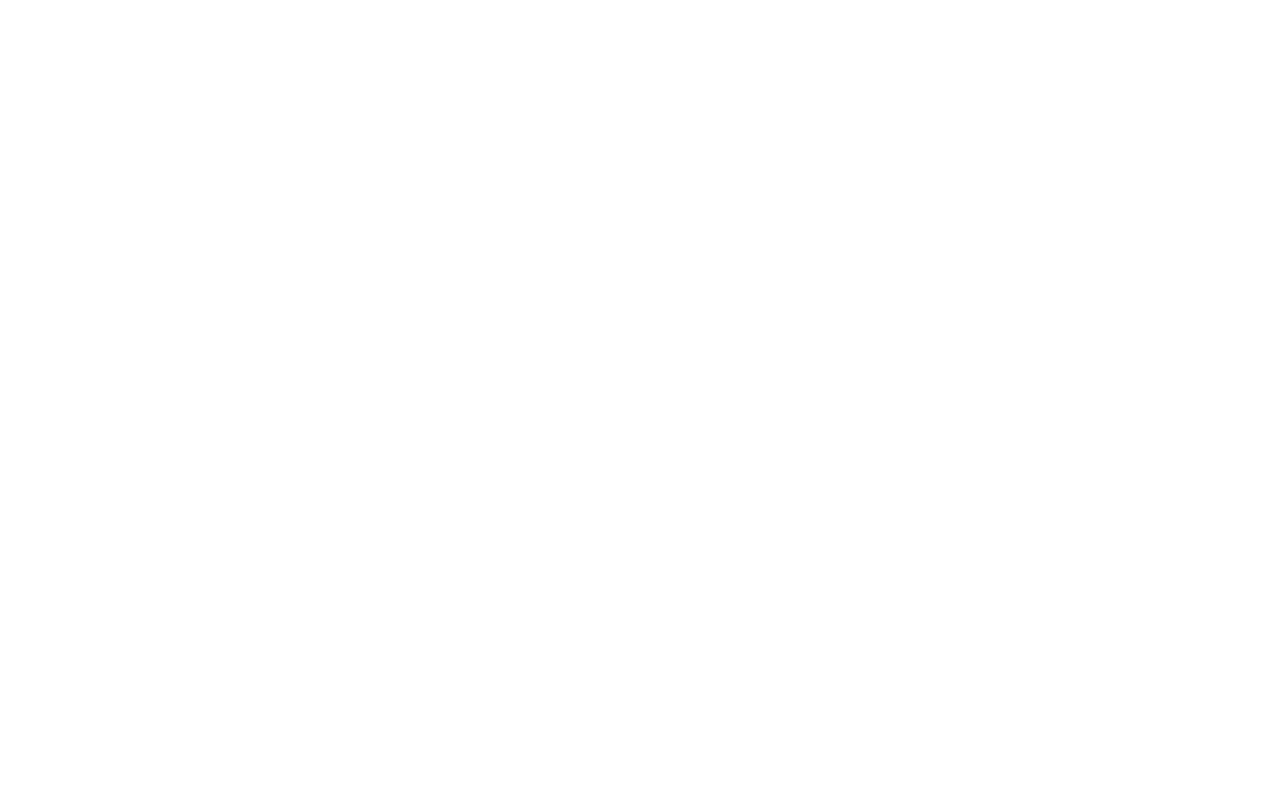
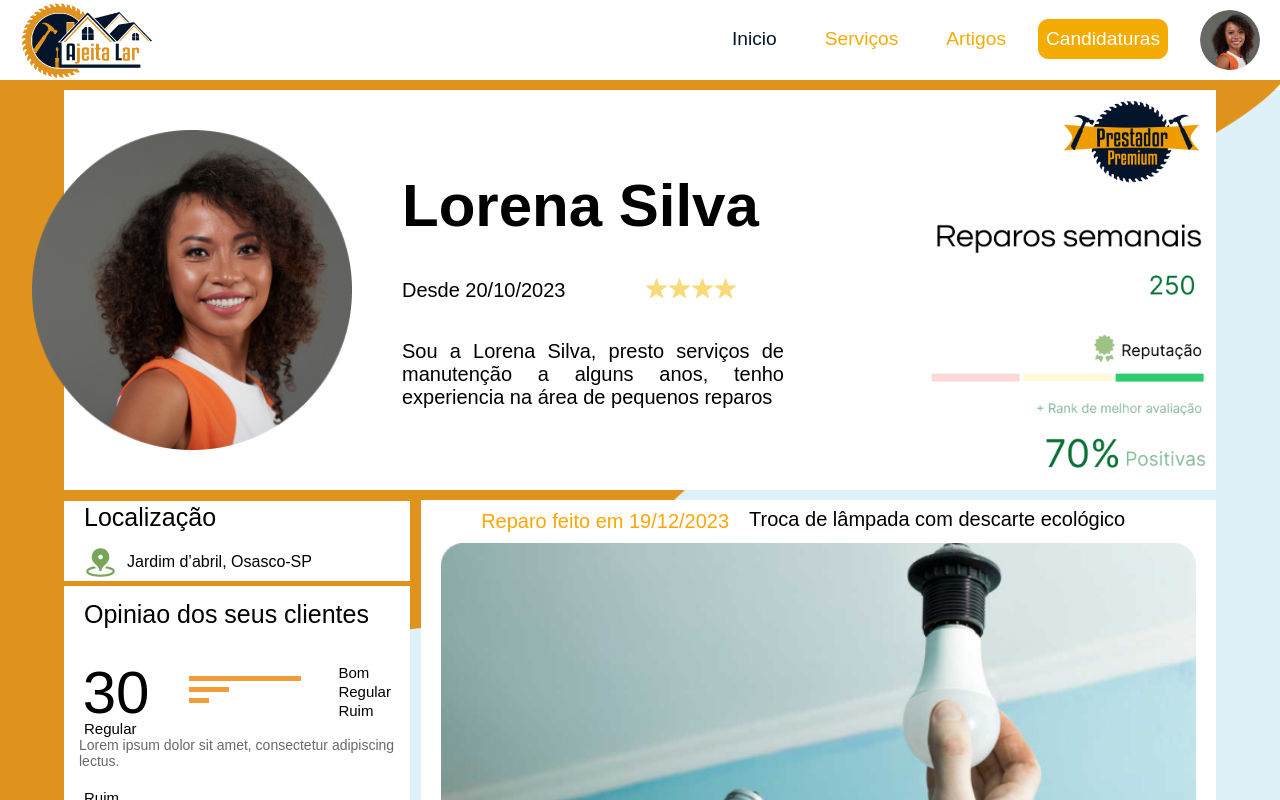
Before and after one commit to AjeitaLar/FrontAjeitaLar, a React (Create React App) app: page /PerfilPrestador in a window 1280 px wide. Before the commit this address had no page. Shown: the top 800 px of the page. Built offline with nearby package versions, Linux system fonts and the light colour scheme.

Commit message:
arrumando links

```diff
--- a/src/App.js
+++ b/src/App.js
@@ -13,6 +13,7 @@
         <Routes>
           <Route exact path='PerCliente' element={<PerfilCliente />} />
           <Route exact path='Feedcli' element={<Feedcli />} />
+          <Route exact path='PerfilPrestador' element={<PerfilPrestador />} />
           <Route exact path='/' element={<Index />} />
           <Route exact path='Servicos' element={<Servicos />} />
         </Routes>
--- a/src/componentes/ComponentesIndex/Header.js
+++ b/src/componentes/ComponentesIndex/Header.js
@@ -1,5 +1,6 @@
 import Logo from './img_home/logo.png'
 import Styles from './css/Header.module.css'
+import { Link } from "react-router-dom";
 
 function Header(){
     return(
@@ -18,12 +19,16 @@
             </nav>
 
             <nav className={Styles.BtnConta}>
+                <Link to='/PerfilPrestador'>
                 <button>
                     Entrar
                 </button>
+                </Link>
+                <Link to='/PerCliente'>
                 <button>
                     Cadastre-se
                 </button>
+                </Link>
             </nav>
 
         </header>
--- a/src/componentes/Prestadorcomponents/NavBar.js
+++ b/src/componentes/Prestadorcomponents/NavBar.js
@@ -36,7 +36,7 @@
 
                     <ul className={click ? "nav-menu active" : "nav-menu"}>
                         <li className="nav-item">
-                            <NavLink exact to="/" activeClassName="active" className="nav-links" onClick={handleClick}>
+                            <NavLink exact to="/PerfilPrestador" activeClassName="active" className="nav-links" onClick={handleClick}>
                                 Inicio
                             </NavLink>
                         </li>
```
